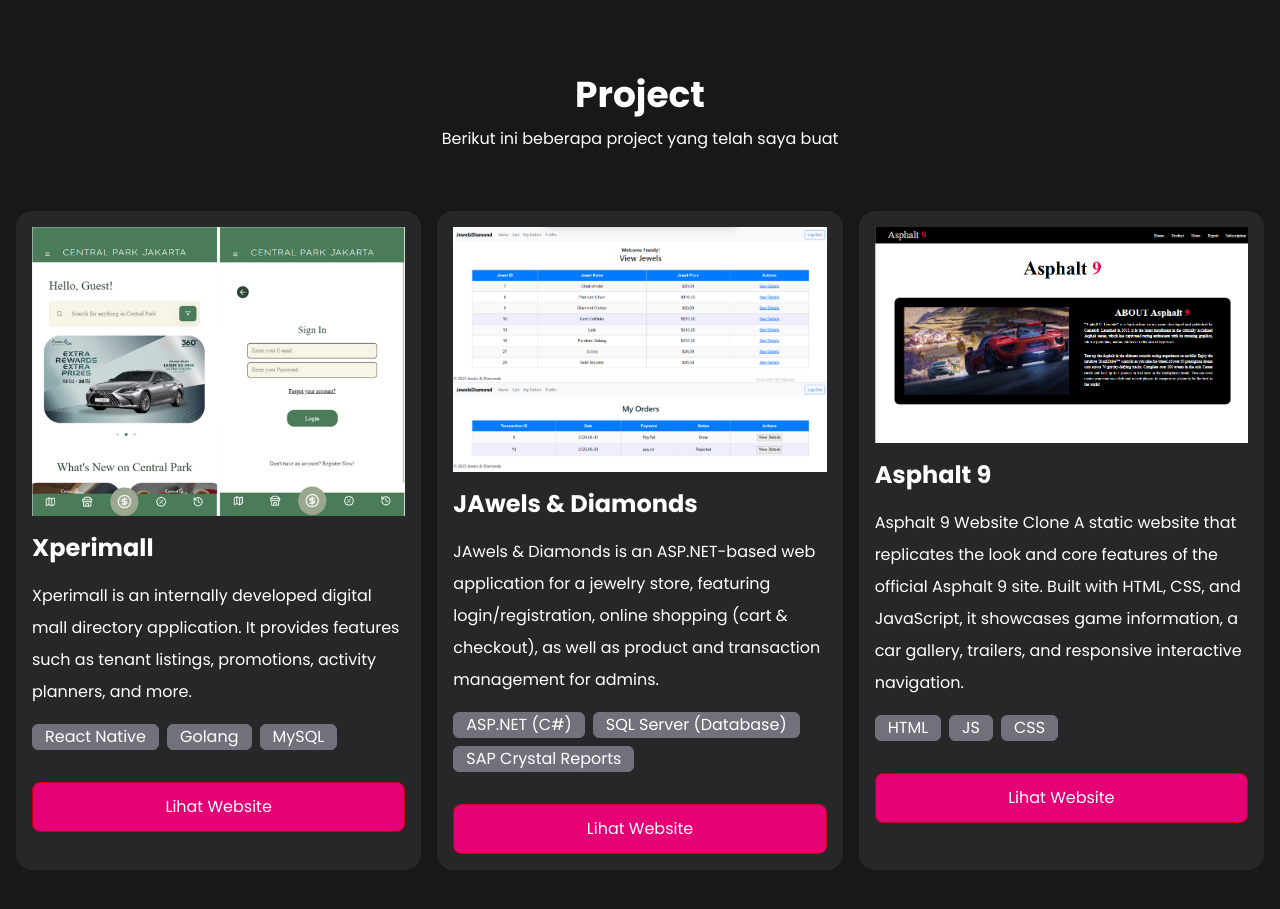
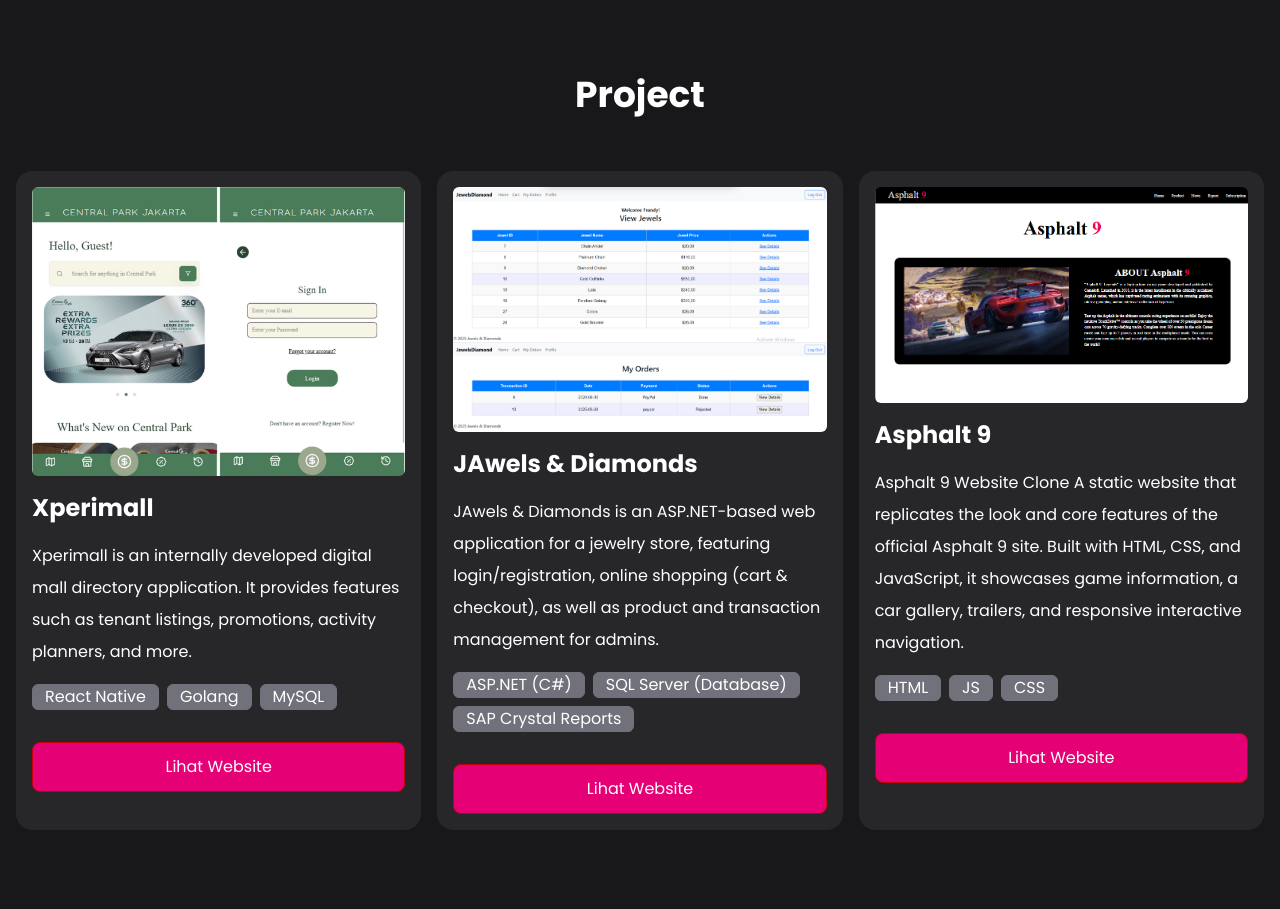
Before and after one commit to FrandySoe/Frandy-Portofolio, a React (Vite) app: page / in a window 1280 px wide. Shown: the part 2000-2909 px from the top of the page. Built offline with nearby package versions, Linux system fonts and the light colour scheme.

Commit message:
fix/update

```diff
--- a/src/App.jsx
+++ b/src/App.jsx
@@ -189,32 +189,53 @@
 
       {/* {PROJECT} */}
       <div className="Project mt-32 py-10" id="project">
-        <h1 className="text-center text-4xl font-bold mb-2" data-aos="fade-up" data-aos-duration="1000" data-aos-once="true">Project</h1>
-        <p className="text-base/loose text-center opacity-50" data-aos="fade-up" data-aos-duration="1000" data-aos-delay="300" data-aos-once="true">
+        <h1
+          className="text-center text-4xl font-bold mb-2"
+          data-aos="fade-up"
+          data-aos-duration="1000"
+          data-aos-once="true"
+        >
+          Project
+        </h1>
+        {/* <p
+          className="text-base/loose text-center opacity-50"
+          data-aos="fade-up"
+          data-aos-duration="1000"
+          data-aos-delay="200"
+          data-aos-once="true"
+        >
           Berikut ini beberapa project yang telah saya buat
-        </p>
+        </p> */}
+
         <div className="project-box mt-14 grid lg:grid-cols-3 sm:grid-cols-2 grid-cols-1 gap-4">
-          {listProject.map((project) => (
-            <div className="p-4 bg-zinc-800 rounded-2xl"  data-aos="fade-up" data-aos-duration="1000" data-aos-delay={project.dad} data-aos-once="true" key={project.id}>
-              <img src={project.gambar} alt="Project Image" />
+          {listProject.map((project, index) => (
+            <div
+              key={project.id}
+              className="p-4 bg-zinc-800 rounded-2xl"
+              data-aos="zoom-in"
+              data-aos-duration="800"
+              data-aos-delay={index * 200}
+              data-aos-once="true"
+            >
+              <img src={project.gambar} alt="Project Image" className="rounded-md" />
               <div>
-                <h1 className="text-2xl font-bold my-4 ">{project.nama}</h1>
+                <h1 className="text-2xl font-bold my-4">{project.nama}</h1>
                 <p className="text-base/loose mb-4">{project.desk}</p>
                 <div className="flex flex-wrap gap-2">
-                  {project.tools.map((tool, index) => (
+                  {project.tools.map((tool, i) => (
                     <p
+                      key={i}
                       className="px-3 border border-zinc-500 bg-zinc-500 rounded-md"
-                      key={index}
                     >
                       {tool}
                     </p>
-                  ))}
-                </div>
+                ))}
+              </div>
                 <div className="mt-8 text-center">
                   <a
                     href={project.link}
-                    className="bg-pink-600 p-3 rounded-lg block border border-red-700"
-                  >
+                    className="bg-pink-600 p-3 rounded-lg block border border-red-700 hover:bg-pink-500 transition"
+                    target="_blank" >
                     Lihat Website
                   </a>
                 </div>
```
